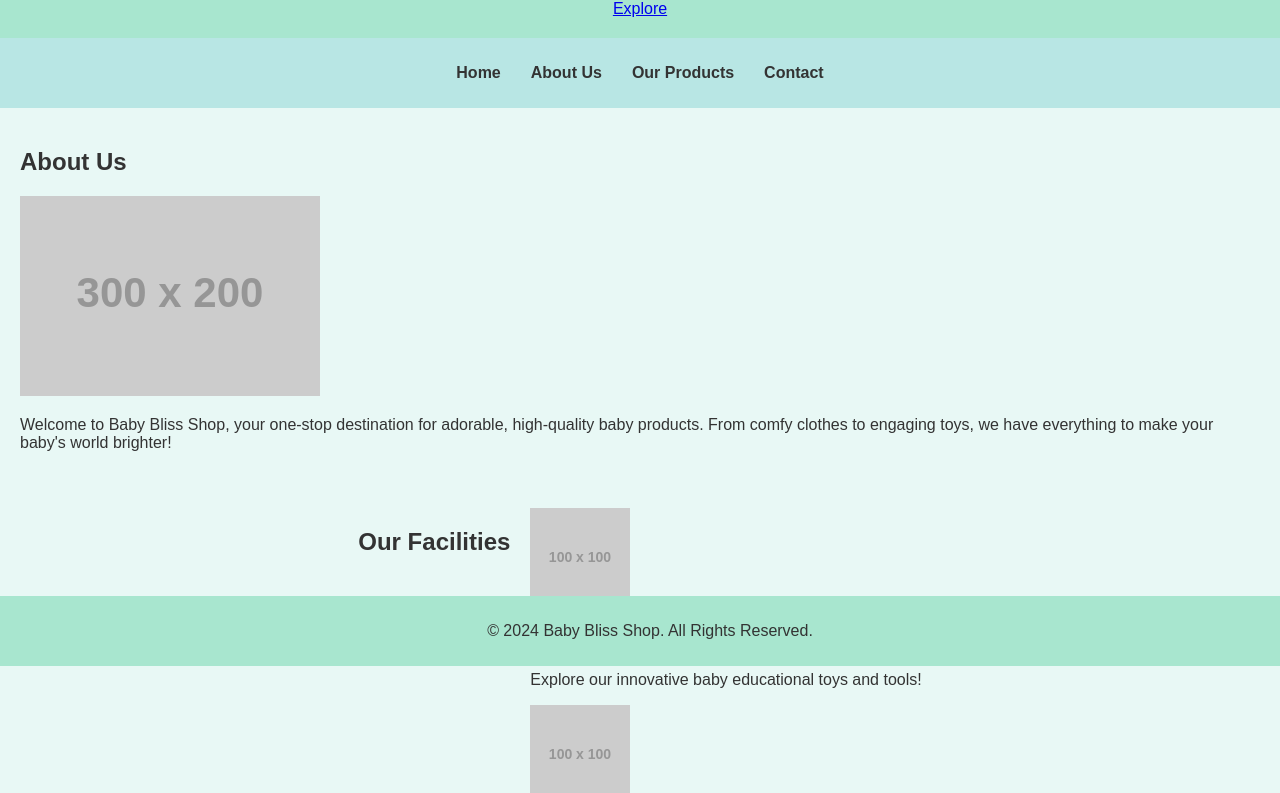
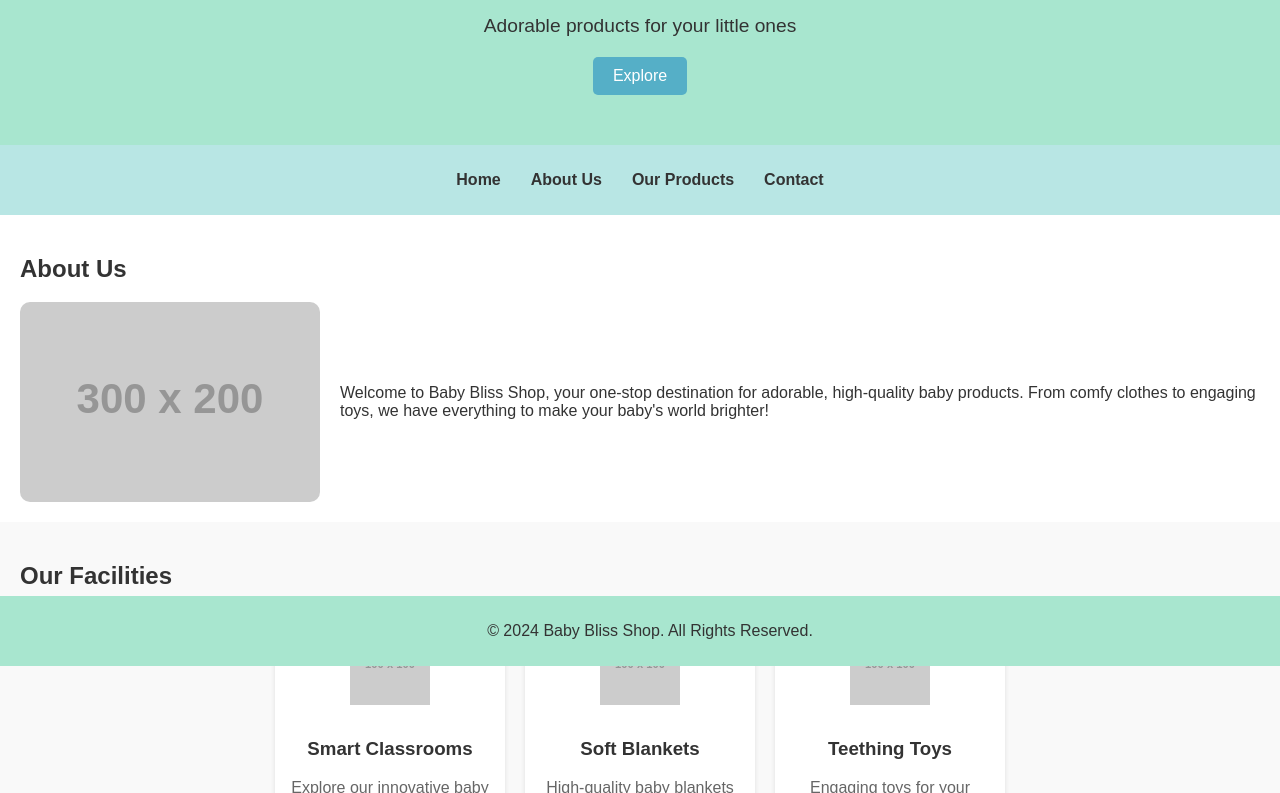
Before and after one commit to ditdanaikho/PalmandPond, a plain HTML site: page index.html in a window 1280 px wide. Shown: the part 134-927 px from the top of the page. Drawn offline with Linux system fonts and the light colour scheme; placeholder pictures from the web are drawn by us.

Commit message:
Update style.css

```diff
--- a/style.css
+++ b/style.css
@@ -6,13 +6,37 @@ body {
   color: #333;
 }
 
-header {
+/* Hero Section */
+.hero {
+  background-color: #A8E6CF; /* Soft green */
   text-align: center;
-  padding: 20px;
-  background-color: #A8E6CF;
-  color: #333;
+  padding: 50px 20px;
 }
 
+.hero-content h1 {
+  color: #333;
+  font-size: 2.5em;
+}
+
+.hero-content p {
+  font-size: 1.2em;
+  margin: 20px 0;
+}
+
+.hero-button {
+  display: inline-block;
+  padding: 10px 20px;
+  background-color: #55AFC7;
+  color: #fff;
+  text-decoration: none;
+  border-radius: 5px;
+}
+
+.hero-button:hover {
+  background-color: #47a4b5;
+}
+
+/* Navigation */
 nav {
   background-color: #B8E6E4;
   padding: 10px;
@@ -39,18 +63,37 @@ nav a:hover {
   color: #55AFC7;
 }
 
-section {
+/* About Us */
+#about {
   padding: 20px;
+  background-color: #fff;
 }
 
+.about-content {
+  display: flex;
+  gap: 20px;
+  align-items: center;
+  justify-content: center;
+}
+
+.about-content img {
+  border-radius: 10px;
+}
+
+/* Facilities Section */
 #catalog {
+  padding: 20px;
+  background-color: #F9F9F9;
+}
+
+.facilities {
   display: flex;
   justify-content: center;
   gap: 20px;
   flex-wrap: wrap;
 }
 
-.product {
+.facility {
   text-align: center;
   background: white;
   border-radius: 8px;
@@ -59,11 +102,21 @@ section {
   width: 200px;
 }
 
-.product img {
-  width: 100px;
-  height: 100px;
+.facility img {
+  width: 80px;
+  height: 80px;
+  margin-bottom: 10px;
 }
 
+.facility h3 {
+  color: #333;
+}
+
+.facility p {
+  color: #666;
+}
+
+/* Footer */
 footer {
   text-align: center;
   background-color: #A8E6CF;
```
